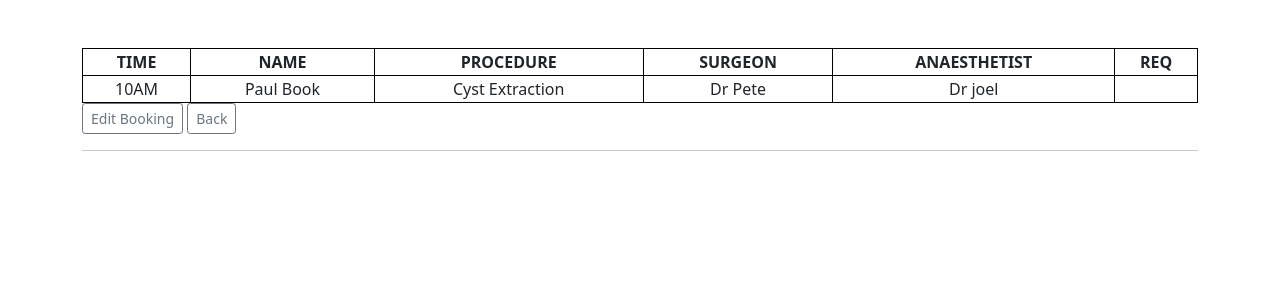
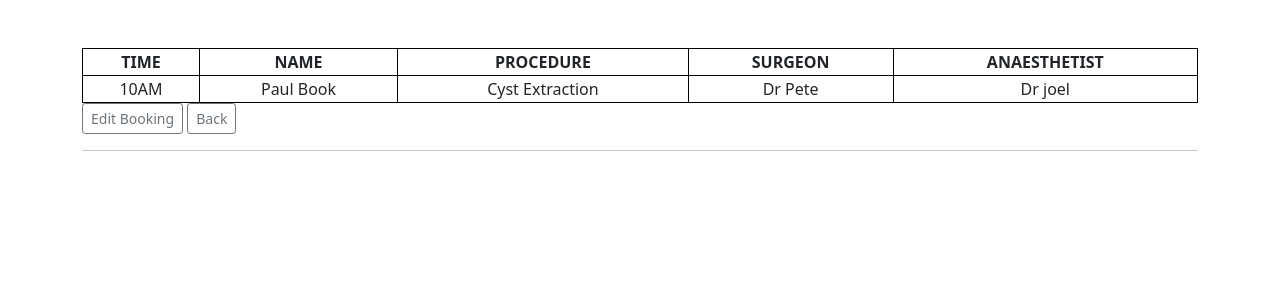
Before and after one commit to Mulubi/BookMyTicket, a Flask app: page /theatre-lists/2 in a window 1280 px wide. Shown: the part 56-356 px from the top of the page. Run offline with Flask 2, Linux system fonts and the light colour scheme; data comes from the database, SQL or seed files in the repository; some libraries are stand-ins or nearby versions.

Commit message:
correction

```diff
--- a/Flask_BMT/templates/list.html
+++ b/Flask_BMT/templates/list.html
@@ -21,7 +21,6 @@
 					<th>PROCEDURE</th>
 					<th>SURGEON</th>
 					<th>ANAESTHETIST</th>
-					<th>REQ</th>
 				</tr>
 			</thead>
 			<tbody>
--- a/Flask_BMT/templates/lists.html
+++ b/Flask_BMT/templates/lists.html
@@ -23,7 +23,6 @@
 				<th>PROCEDURE</th>
 				<th>SURGEON</th>
 				<th>ANAESTHETIST</th>
-				<th>REQ</th>
 			</tr>
 		</thead>
 		<tbody>
```
